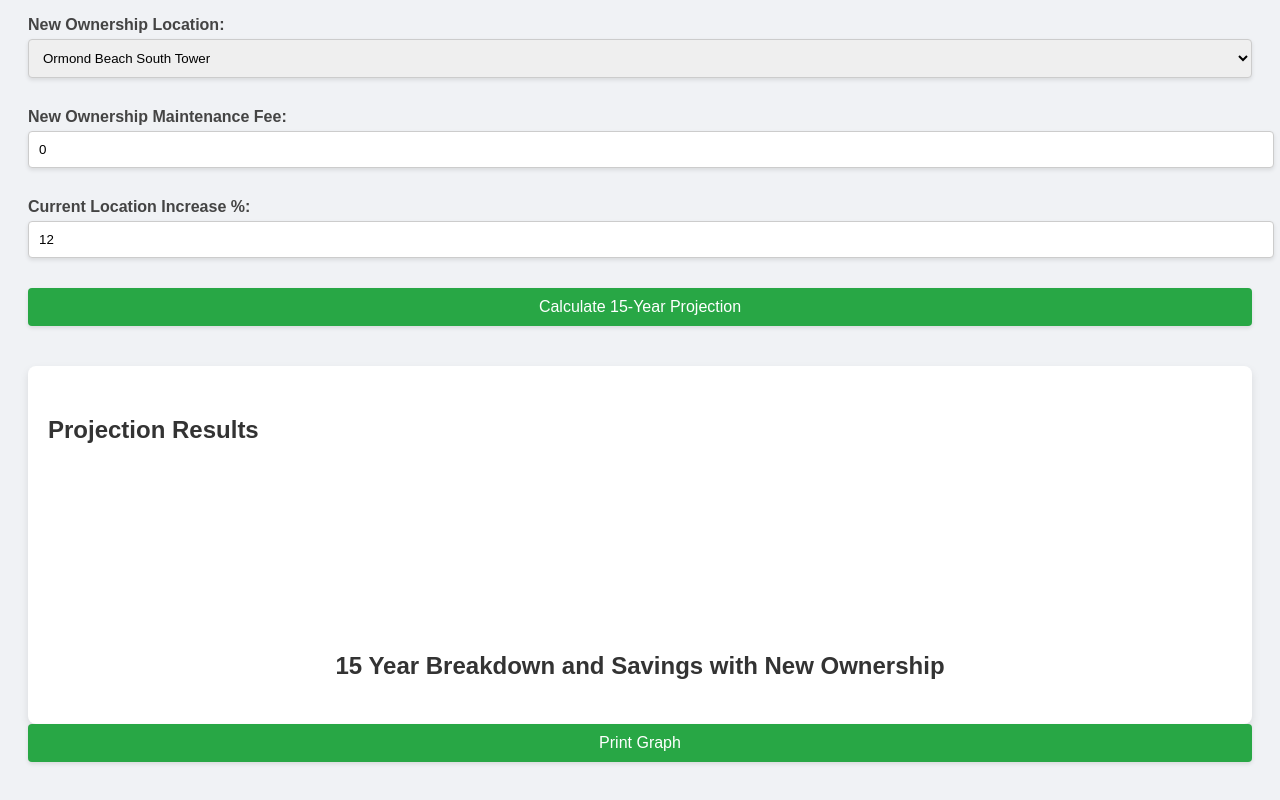
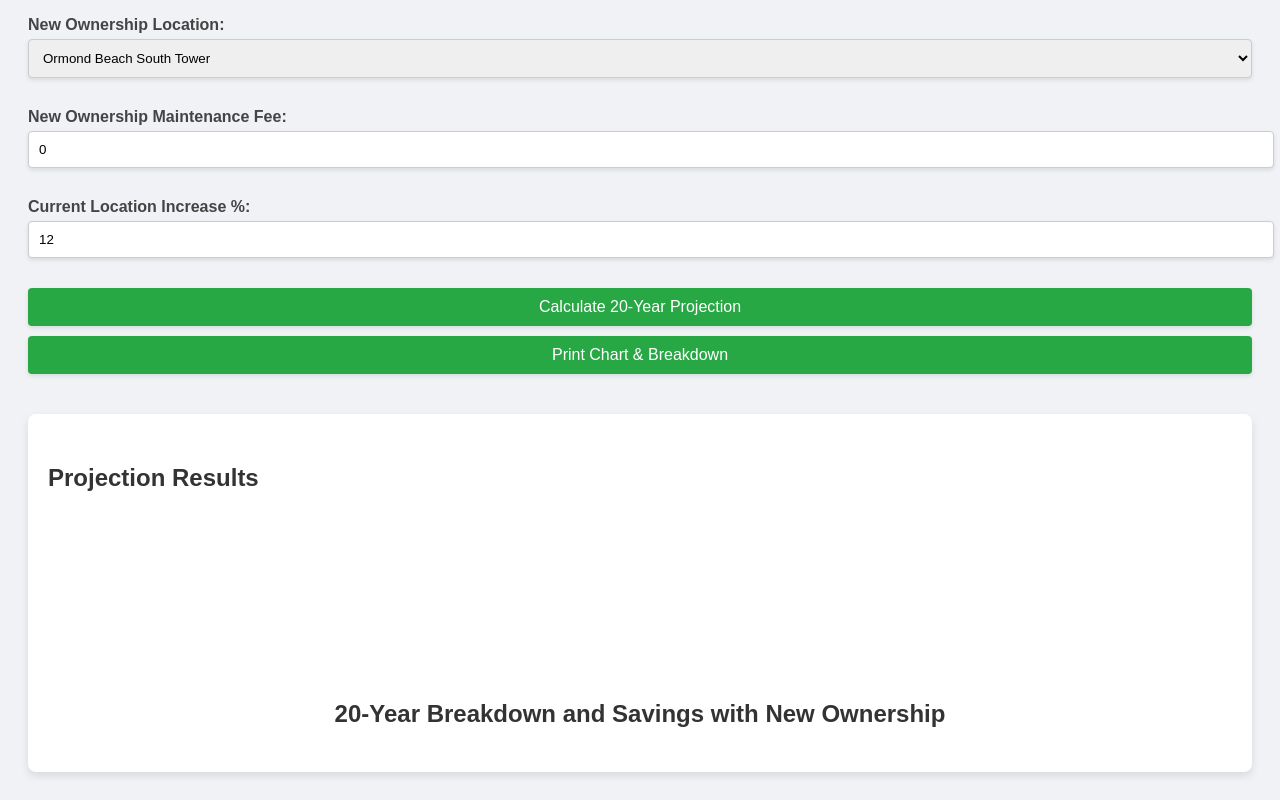
Before and after one commit to Graphicassassin520/Spinnaker-20-Year-Mait-Fee-Savings-Calc, a plain HTML site: page index.html in a window 1280 px wide. Shown: the part 352-1152 px from the top of the page. Drawn offline with nearby package versions, Linux system fonts and the light colour scheme.

Commit message:
Update index.html

```diff
--- a/index.html
+++ b/index.html
@@ -1,16 +1,18 @@
 <!DOCTYPE html>
 <html lang="en">
 <head>
-    <meta charset="viewport" content="width=device-width, initial-scale=1.0">
   <meta charset="UTF-8">
+  <meta name="viewport" content="width=device-width, initial-scale=1.0">
   <title>Maintenance Fee Calculator</title>
   <link rel="stylesheet" href="style.css">
+  <!-- Include Chart.js from CDN -->
   <script src="https://cdn.jsdelivr.net/npm/chart.js"></script>
 </head>
 <body>
 
   <h2>Maintenance Fee Calculator</h2>
 
+  <!-- Input Form -->
   <div class="form-group">
     <label for="guestName">Guest Name:</label>
     <input type="text" id="guestName" placeholder="Enter guest name">
@@ -53,21 +55,22 @@
     <input type="number" id="priceIncrease" value="12" step="0.01">
   </div>
 
-<button id="calculate">Calculate 15-Year Projection</button>
+  <!-- Action Buttons -->
+  <button id="calculate">Calculate 20-Year Projection</button>
+  <button id="printChart">Print Chart & Breakdown</button>
 
+  <!-- Results Container -->
   <div id="results" class="results-container">
     <h3 class="results-header">Projection Results</h3>
     <div id="chartContainer">
       <canvas id="myChart"></canvas>
     </div>
     <div class="gap"></div>
-    <h3 class="breakdown-header">15 Year Breakdown and Savings with New Ownership</h3>
+    <h3 class="breakdown-header">20-Year Breakdown and Savings with New Ownership</h3>
     <div id="financialTable"></div>
     <div id="savings" class="savings-highlight"></div>
   </div>
 
-<button id="printChart">Print Graph</button>
-
   <script src="script.js"></script>
 </body>
 </html>
```
Lines whose indentation alone changed are shown as unchanged.
